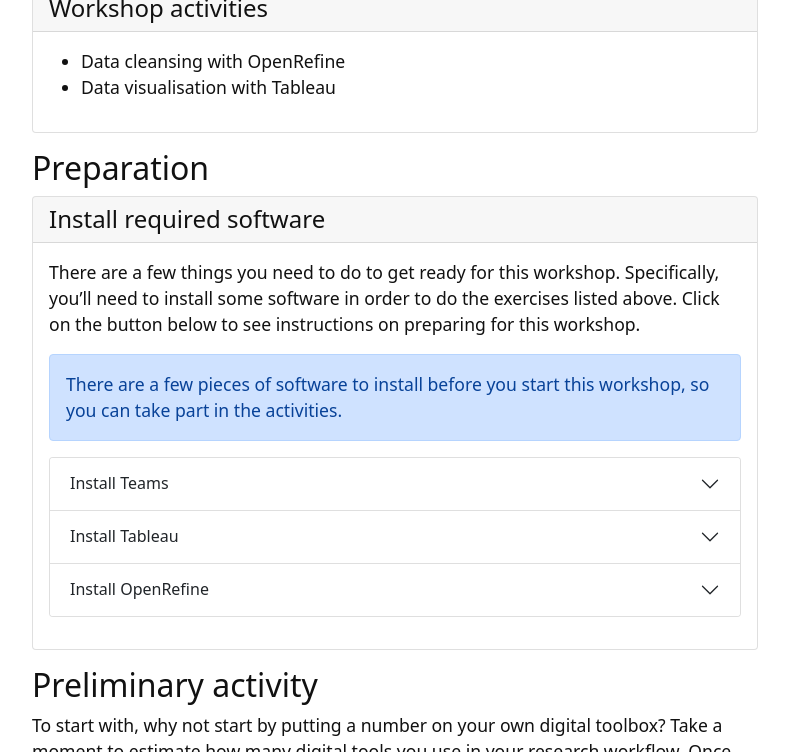
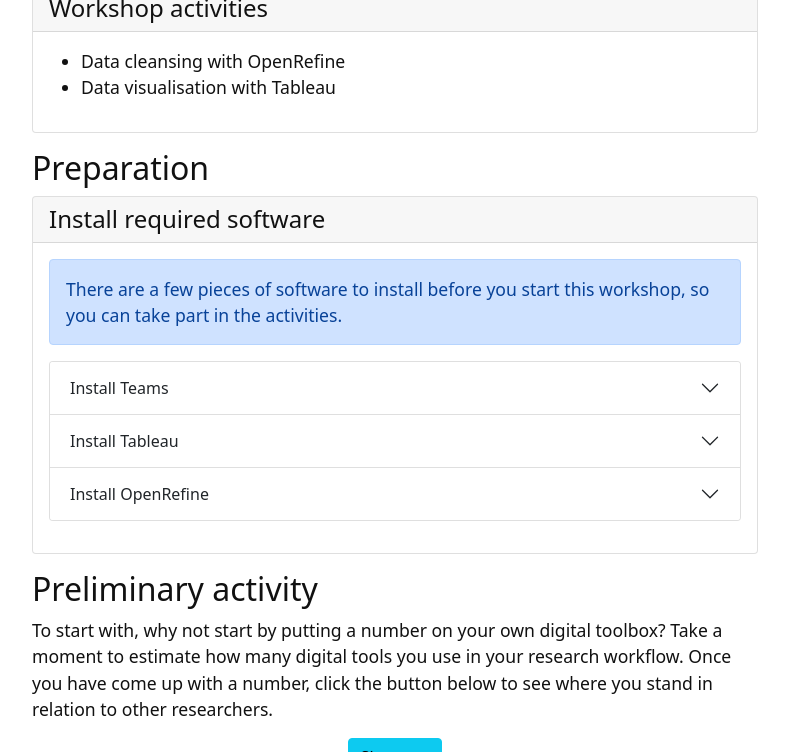
Before and after one commit to GriffithUniLibrary/digital-tools, a Jekyll site: the page built from index.md, in a window 1280 px wide and 900 px high, scrolled down 1594 px, cut to the strip 0-752 px from the top of the window. Shown: the whole strip, without its empty margins (245-1034 px from the left). Built offline with Jekyll 4.4.1, drawn with Linux system fonts in a browser that asks for light colours.

Commit message:
Sdded mortarboard icon

```diff
--- a/index.md
+++ b/index.md
@@ -35,7 +35,8 @@ By the end of the workshop, you should be able to:
 - Locate ongoing technical and research support from the University.
 
 {% endcapture %}
-{% include card.html header="<i class='bi bi-mortarboard-fill'></i> Learning outcomes" text=outcomes %}
+
+{% include card.html header="<i class='bi-mortarboard-fill'></i> Learning outcomes" text=outcomes %}
 
 This workshop has five sections, reflecting the phases of research outlined by [Kramer](https://twitter.com/MsPhelps) <i class="bi bi-twitter" style="color:#00aced"></i> and [Bosnan](https://twitter.com/jeroenbosman) <i class="bi bi-twitter" style="color:#00aced"></i> of Utrecht University in their [extensive 2016 study](https://101innovations.wordpress.com) on scholarly tools (Kramer and Bosnan actually use seven phases, but we have simplified it to five).
 
@@ -54,7 +55,7 @@ This workshop has more show-and-tell about it (in the online version, this might
 
 ## Preparation
 
-{% capture preparationblock %}There are a few things you need to do to get ready for this workshop. Specifically, you'll need to install some software in order to do the exercises listed above. Click on the button below to see instructions on preparing for this workshop.
+{% capture preparationblock %}
 
 <!-- {% include button.html text="Show me what I need to install" link="content/workshop-prep.html" color="primary" %} -->
 
```
